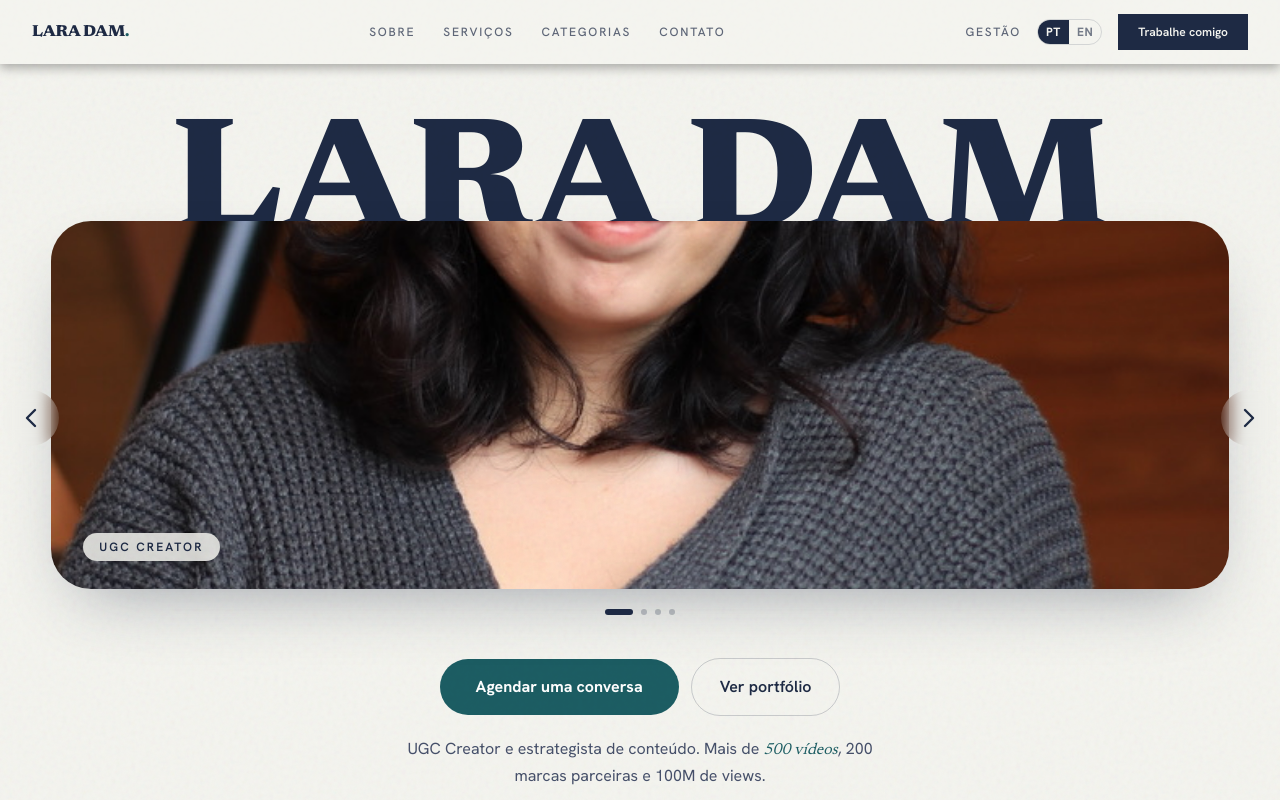
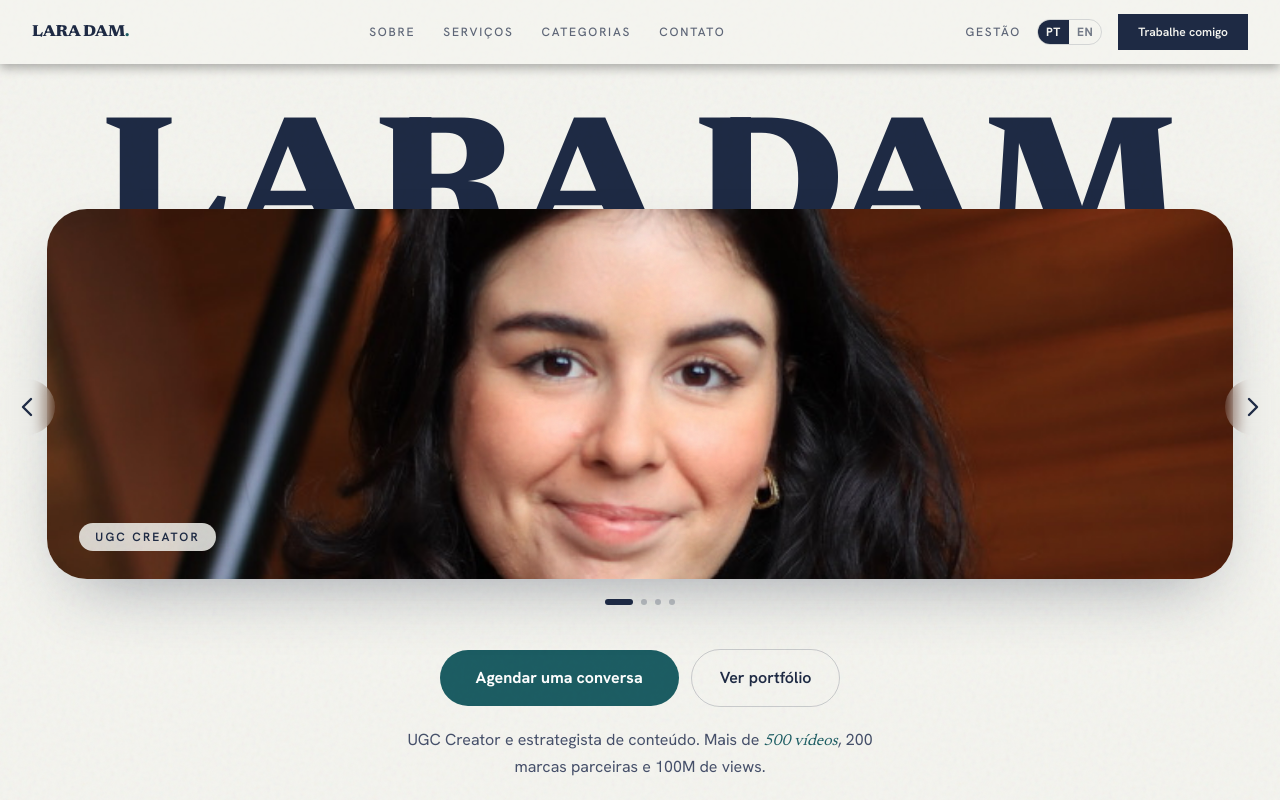
Before and after one commit to eilaradam/laradam-ugc, a Next.js app: page /capa in a window 1280 px wide. Shown: the top 800 px of the page. Built offline with nearby package versions, Linux system fonts and the light colour scheme.

Commit message:
Capa: card mais largo, nome maior cortado pelo card e enquadramento da foto ajustavel

```diff
--- a/src/components/heroes/HeroCapaGrande.tsx
+++ b/src/components/heroes/HeroCapaGrande.tsx
@@ -42,18 +42,18 @@ export default function HeroCapaGrande() {
         animate={{ opacity: 1, y: 0 }}
         transition={{ duration: 0.9, ease: [0.16, 1, 0.3, 1] }}
         className="px-3 md:px-6 font-display font-black text-foreground leading-[0.78] tracking-[-0.05em] text-center select-none whitespace-nowrap"
-        style={{ fontSize: "clamp(2.5rem, 12.6vw, 15rem)" }}
+        style={{ fontSize: "clamp(2.5rem, 14.5vw, 17.5rem)" }}
       >
         LARA DAM
       </motion.h1>
 
       {/* Card do carrossel subindo por cima das letras */}
-      <div className="relative -mt-[3.2vw] md:-mt-[2.6vw] px-4 md:px-[4vw]">
+      <div className="relative -mt-[5vw] md:-mt-[5vw] px-4 md:px-[3.7vw]">
         <motion.div
           initial={{ opacity: 0, scale: 0.96 }}
           animate={{ opacity: 1, scale: 1 }}
           transition={{ delay: 0.15, duration: 0.9, ease: [0.16, 1, 0.3, 1] }}
-          className="relative mx-auto w-full max-w-[1560px]"
+          className="relative mx-auto w-full max-w-[1800px]"
         >
           <div
             className="relative overflow-hidden rounded-[28px] md:rounded-[40px] bg-foreground/5 shadow-[0_28px_70px_-30px_rgba(30,42,68,0.45)] aspect-[4/5] sm:aspect-[16/9] md:aspect-[16/5]"
@@ -76,6 +76,7 @@ export default function HeroCapaGrande() {
                 exit={{ opacity: 0, x: dir > 0 ? -60 : 60 }}
                 transition={{ duration: 0.55, ease: [0.16, 1, 0.3, 1] }}
                 className="absolute inset-0 h-full w-full object-cover"
+                style={{ objectPosition: fotos[i].posicao || "center 28%" }}
                 draggable={false}
               />
             </AnimatePresence>
```
Also changed, not shown: src/data/content.ts (+7 -1 lines).
